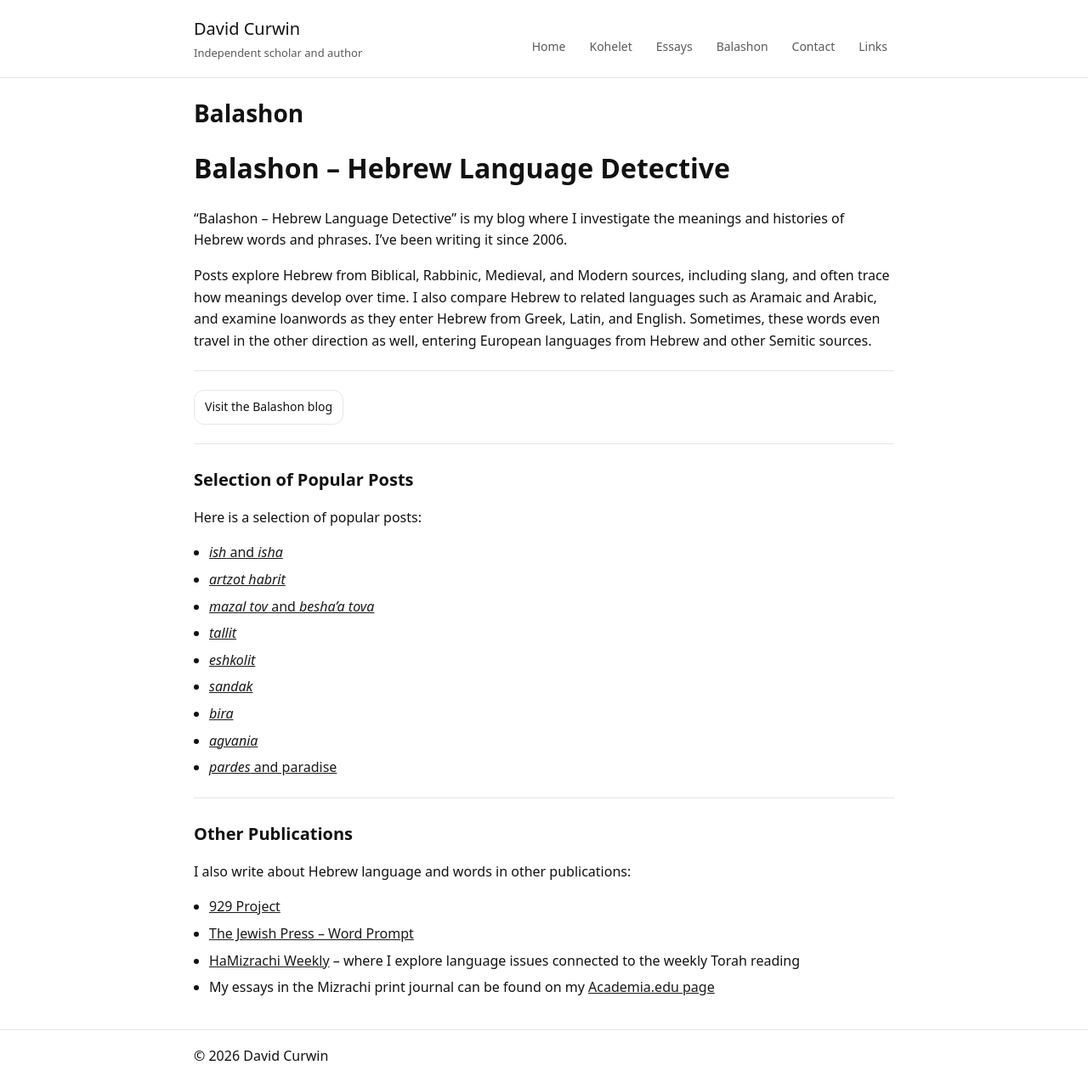
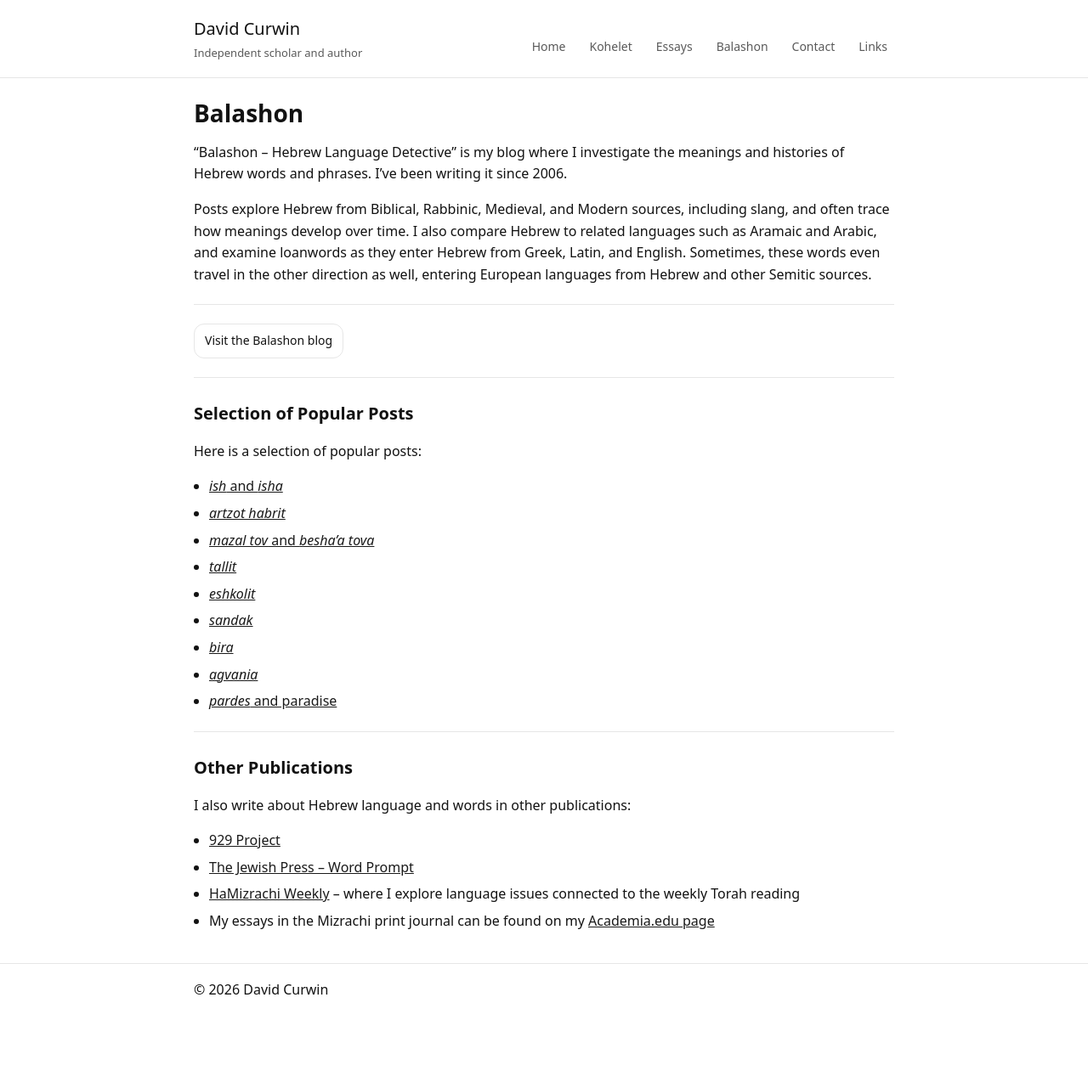
Before and after one commit to davidcurwin/davidcurwin.github.io, a Jekyll site: the page built from balashon.md, in a window 1280 px wide. Shown: the whole page at 85% size. Built offline with Jekyll 4.4.1, drawn with Linux system fonts in a browser that asks for light colours; after the commit the page ends 1196 px from its top, so only the background shows below that.

Commit message:
Remove header from Balashon blog description
Removed the header for the blog description.

```diff
--- a/balashon.md
+++ b/balashon.md
@@ -3,8 +3,6 @@ layout: default
 title: Balashon
 permalink: /balashon/
 ---
-
-# Balashon – Hebrew Language Detective
 
 “Balashon – Hebrew Language Detective” is my blog where I investigate the meanings and histories of Hebrew words and phrases. I’ve been writing it since 2006.
 
```
